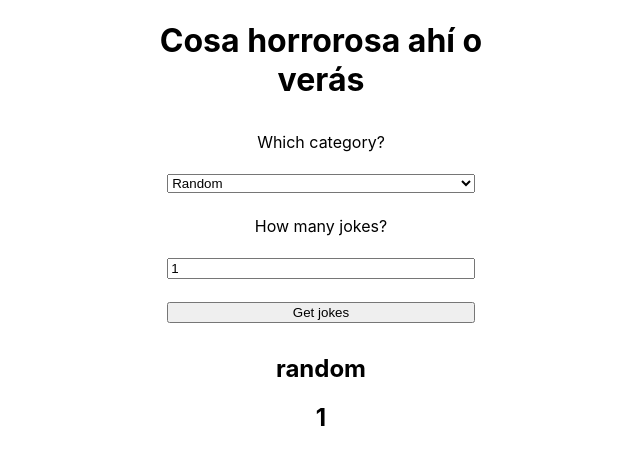
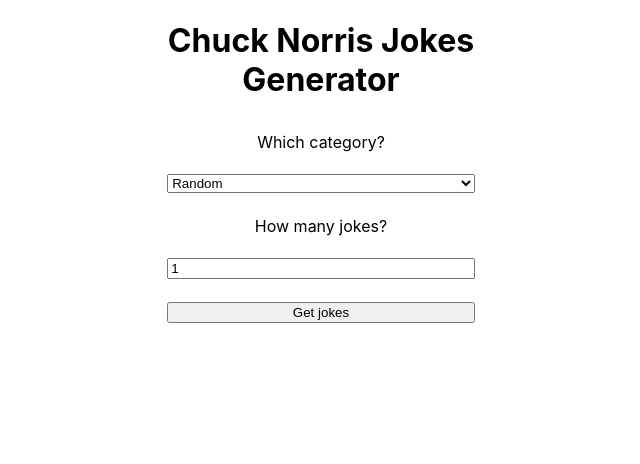
Before and after one commit to Gsus/chuck-norris-jokes, a React (Create React App) app: page / in a window 1280 px wide. Shown: the top 464 px of the page, without its empty margins (319-959 px from the left). Built offline with nearby package versions, Linux system fonts and the light colour scheme.

Commit message:
Done refactoring. The code looks more organized now

```diff
--- a/src/App.js
+++ b/src/App.js
@@ -1,71 +1,17 @@
 import logo from "./logo.svg";
 import "./App.scss";
 import { useState } from "react";
+import Form from "./components/Form";
+import Jokes from "./components/Jokes";
 
 function App() {
-  const [category, setCategory] = useState("random"),
-    [numberOfJokes, setNumberOfJokes] = useState(1),
-    [jokes, setJokes] = useState([]),
-    // Example url. 1 random, explicit joke
-    // API_URL = "http://api.icndb.com/jokes/random/1?limitTo=[explicit]";
-    // API_URL = "http://api.icndb.com/jokes/random/<number>?limitTo=[<array including "nerdy" and/or "explicit">]";
-    API_BASE_URL = "http://api.icndb.com/jokes/random/";
-  let fetchUrl = `${API_BASE_URL}`;
-
-  const handleSubmit = (e) => {
-    console.log(`The category is ${category}`);
-    console.log(`The numberOfJokes is ${numberOfJokes}`);
-
-    // If category is just "random", just append the numberOfJokes at the end of the URL
-    if (category === "random") {
-      fetchUrl += numberOfJokes;
-    } else {
-      // do the above and specify which category.
-      fetchUrl += `${numberOfJokes}?limitTo=[${category}]`;
-    }
-
-    fetch(fetchUrl)
-      .then((res) => res.json())
-      .then((data) => {
-        // The "value" property contains the array of jokes.
-        setJokes(data.value);
-      });
-    e.preventDefault();
-  };
+  const [jokes, setJokes] = useState([]);
 
   return (
     <div className="App">
-      <h1>Cosa horrorosa ahí o verás</h1>
-      <form onSubmit={handleSubmit}>
-        <label>Which category?</label>
-        <select
-          value={category}
-          onChange={(e) => setCategory(e.target.value)}
-          name="category"
-        >
-          <option value="random">Random</option>
-          <option value="nerdy">Nerdy</option>
-          <option value="explicit">Explicit</option>
-          <option value="nerdy,explicit">Nerdy/Explicit</option>
-        </select>
-        <label>How many jokes?</label>
-        <input
-          type="number"
-          value={numberOfJokes}
-          onChange={(e) => setNumberOfJokes(e.target.value)}
-        />
-        <input type="submit" value="Get jokes" />
-      </form>
-      {/* Outputting vars */}
-      <h2>{category}</h2>
-      <h2>{numberOfJokes}</h2>
-      {/* If there ARE jokes, render them, of course. */}
-      {jokes &&
-        jokes.map((joke) => (
-          <h2 className="joke" key={joke.id}>
-            {joke.joke}
-          </h2>
-        ))}
+      <h1>Chuck Norris Jokes Generator</h1>
+      <Form setJokes={setJokes} />
+      <Jokes jokes={jokes} />
     </div>
   );
 }
--- /dev/null
+++ b/src/components/Form.js
@@ -0,0 +1,57 @@
+import { useState } from "react";
+
+const Form = ({ setJokes }) => {
+  const [category, setCategory] = useState("random"),
+    [numberOfJokes, setNumberOfJokes] = useState(1),
+    // Example url. 1 random, explicit joke
+    // http://api.icndb.com/jokes/random/1?limitTo=[explicit]";
+    API_BASE_URL = "http://api.icndb.com/jokes/random/";
+  let fetchUrl = `${API_BASE_URL}`;
+
+  const handleSubmit = (e) => {
+    console.log(`The category is ${category}`);
+    console.log(`The numberOfJokes is ${numberOfJokes}`);
+
+    // If category is just "random", just append the numberOfJokes at the end of the URL
+    if (category === "random") {
+      fetchUrl += numberOfJokes;
+    } else {
+      // do the above and specify which category.
+      fetchUrl += `${numberOfJokes}?limitTo=[${category}]`;
+    }
+
+    fetch(fetchUrl)
+      .then((res) => res.json())
+      .then((data) => {
+        // The "value" property contains the array of jokes.
+        setJokes(data.value);
+      });
+    e.preventDefault();
+  };
+
+  return (
+    <form onSubmit={handleSubmit}>
+      <label>Which category?</label>
+      <select
+        value={category}
+        onChange={(e) => setCategory(e.target.value)}
+        name="category"
+      >
+        <option value="random">Random</option>
+        <option value="nerdy">Nerdy</option>
+        <option value="explicit">Explicit</option>
+        <option value="nerdy,explicit">Nerdy/Explicit</option>
+      </select>
+      <label>How many jokes?</label>
+      <input
+        type="number"
+        step
+        value={numberOfJokes}
+        onChange={(e) => setNumberOfJokes(e.target.value)}
+      />
+      <input type="submit" value="Get jokes" />
+    </form>
+  );
+};
+
+export default Form;
--- /dev/null
+++ b/src/components/Jokes.js
@@ -0,0 +1,13 @@
+const Jokes = ({ jokes }) => {
+  return (
+    // If there ARE jokes, render them, of course.
+    jokes &&
+    jokes.map((joke) => (
+      <h2 className="joke" key={joke.id}>
+        {joke.joke}
+      </h2>
+    ))
+  );
+};
+
+export default Jokes;
```
Also changed, not shown: src/components/Input.js (deleted, +0 -14 lines).
